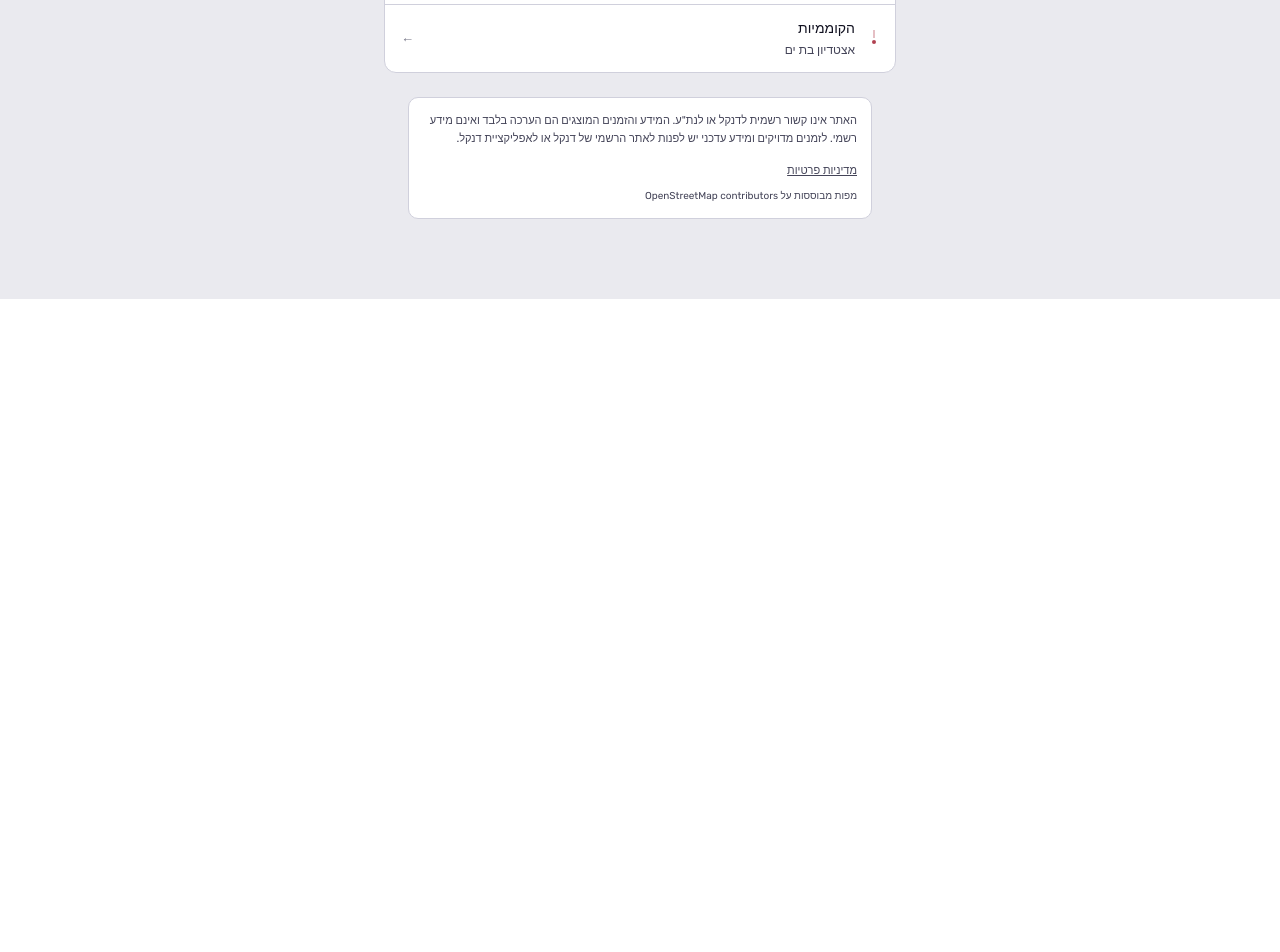
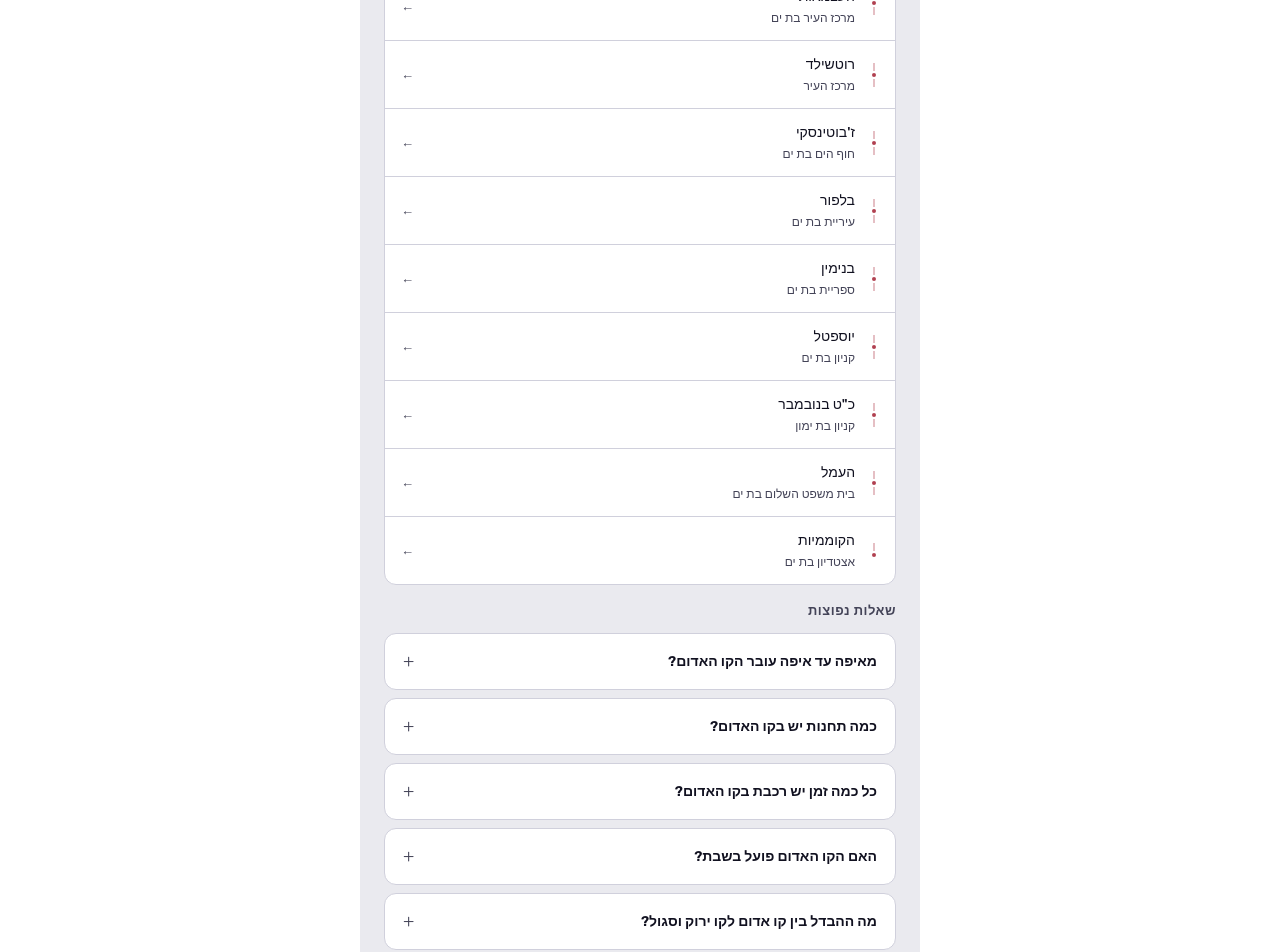
Before and after one commit to pawpaw555/derechkala, a Next.js app: page /line-red in a window 1280 px wide. Shown: the part 2500-3452 px from the top of the page. Before the commit the page ends 2799 px from the top, so only its background shows below. Built offline with nearby package versions, Linux system fonts and the light colour scheme.

Commit message:
line-red page redesign: metadata, city grouping, stats, map link, FAQ, breadcrumbs

```diff
--- a/app/hours/page.tsx
+++ b/app/hours/page.tsx
@@ -128,7 +128,8 @@ export default function HoursPage() {
                 <div style={{ fontSize: 11, color: t.muted }}>{row.sub}</div>
               </div>
               <span style={{ fontSize: 13, color: row.key === "shabat" ? t.muted : t.text, fontWeight: 500 }}>
-                {row.first === "—" ? "לא פועל" : `${row.first} — ${row.last}`}
+
+
               </span>
             </div>
           ))}
--- /dev/null
+++ b/app/line-red/RedLineContent.tsx
@@ -0,0 +1,148 @@
+"use client";
+import { useTheme } from "../lib/useTheme";
+import { STATIONS } from "../lib/data";
+
+const cities = ["פתח תקווה", "בני ברק", "רמת גן", "תל אביב", "בת ים"];
+
+export default function RedLineContent() {
+  const { t } = useTheme();
+  const redStations = STATIONS.filter(s => s.lineId === "red");
+
+  return (
+    <section style={{ maxWidth: 560, margin: "0 auto", padding: "36px 24px 48px", background: t.bg, minHeight: "80vh" }}>
+
+      {/* Breadcrumbs */}
+      <nav style={{ fontSize: 12, color: t.muted, marginBottom: 20, display: "flex", alignItems: "center", gap: 6 }}>
+        <a href="/" style={{ color: t.muted, textDecoration: "none" }}>ראשי</a>
+        <span>›</span>
+        <span style={{ color: t.text, fontWeight: 500 }}>קו אדום</span>
+      </nav>
+
+      {/* H1 + status */}
+      <div style={{ display: "flex", alignItems: "center", gap: 12, marginBottom: 8 }}>
+        <div style={{ width: 14, height: 14, borderRadius: "50%", background: "#b04050", flexShrink: 0 }} />
+        <h1 style={{ fontSize: 28, fontWeight: 700, color: t.text }}>קו אדום — הרכבת הקלה</h1>
+      </div>
+      <div style={{ display: "flex", alignItems: "center", gap: 10, marginBottom: 20, marginRight: 26 }}>
+        <div style={{
+          background: "#f0faf5", border: "1px solid #3a906044",
+          borderRadius: 20, padding: "3px 12px",
+          fontSize: 12, fontWeight: 600, color: "#3a9060",
+        }}>
+          פעיל
+        </div>
+        <span style={{ fontSize: 13, color: t.muted }}>34 תחנות · 24 ק"מ · פתח תקווה עד בת ים</span>
+      </div>
+
+      {/* Route overview */}
+      <div style={{ background: t.card, border: `1px solid ${t.border}`, borderRadius: 12, padding: 18, marginBottom: 20 }}>
+        <div style={{ fontSize: 13, color: t.muted, marginBottom: 12, fontWeight: 600, letterSpacing: "0.04em" }}>סקירת המסלול</div>
+        <p style={{ fontSize: 14, color: t.text, lineHeight: 1.8, marginBottom: 12 }}>
+          הקו האדום הוא הקו הפעיל היחיד של הרכבת הקלה בגוש דן. הוא עובר מתחנה מרכזית פתח תקווה דרך קריית אריה, בני ברק, רמת גן, מרכז תל אביב ויפו, ומסתיים בהקוממיות בבת ים.
+        </p>
+        <div style={{ display: "flex", gap: 10 }}>
+          <a href="/map" style={{
+            fontSize: 13, fontWeight: 600, color: "#b04050",
+            border: "1px solid #b0405044", borderRadius: 8,
+            padding: "8px 14px", textDecoration: "none",
+          }}>
+            ראה במפה
+          </a>
+          <a href="/hours" style={{
+            fontSize: 13, fontWeight: 600, color: t.muted,
+            border: `1px solid ${t.border}`, borderRadius: 8,
+            padding: "8px 14px", textDecoration: "none",
+          }}>
+            שעות פעילות
+          </a>
+        </div>
+      </div>
+
+      {/* Quick stats */}
+      <div style={{ display: "flex", gap: 10, marginBottom: 20 }}>
+        {[
+          { label: "תחנות", value: "34" },
+          { label: "אורך", value: "24 ק\"מ" },
+          { label: "שעות עומס", value: "3.5′" },
+          { label: "שעות רגילות", value: "6′" },
+        ].map(({ label, value }) => (
+          <div key={label} style={{
+            flex: 1, background: t.card, border: `1px solid ${t.border}`,
+            borderRadius: 10, padding: "12px 8px", textAlign: "center",
+          }}>
+            <div style={{ fontSize: 18, fontWeight: 700, color: t.text }}>{value}</div>
+            <div style={{ fontSize: 10, color: t.muted, marginTop: 3 }}>{label}</div>
+          </div>
+        ))}
+      </div>
+
+      {/* Station list by city */}
+      <div style={{ fontSize: 13, color: t.muted, marginBottom: 12, fontWeight: 600, letterSpacing: "0.04em" }}>כל תחנות הקו האדום</div>
+      {cities.map(city => {
+        const cityStations = redStations.filter(s => s.city === city);
+        if (cityStations.length === 0) return null;
+        return (
+          <div key={city} style={{ marginBottom: 16 }}>
+            <div style={{ fontSize: 12, color: t.muted, fontWeight: 600, marginBottom: 8, paddingRight: 4 }}>{city}</div>
+            <div style={{ background: t.card, border: `1px solid ${t.border}`, borderRadius: 12, overflow: "hidden" }}>
+              {cityStations.map((s, i, arr) => (
+                <a key={s.name} href={`/station/${encodeURIComponent(s.name)}`} style={{
+                  display: "flex", alignItems: "center",
+                  padding: "13px 16px",
+                  borderBottom: i < arr.length - 1 ? `1px solid ${t.border}` : "none",
+                  gap: 14, textDecoration: "none",
+                }}>
+                  <div style={{ display: "flex", flexDirection: "column", alignItems: "center", minWidth: 10 }}>
+                    {i > 0 && <div style={{ width: 2, height: 8, background: "#b0405055" }} />}
+                    <div style={{ width: 8, height: 8, borderRadius: "50%", background: "#b04050", border: `2px solid ${t.card}` }} />
+                    {i < arr.length - 1 && <div style={{ width: 2, height: 8, background: "#b0405055" }} />}
+                  </div>
+                  <div style={{ flex: 1 }}>
+                    <div style={{ fontSize: 14, fontWeight: 500, color: t.text }}>{s.name}</div>
+                    <div style={{ fontSize: 12, color: t.muted, marginTop: 2 }}>{s.nearbyPlaces[0] || s.city}</div>
+                  </div>
+                  <span style={{ color: t.muted, fontSize: 13 }}>←</span>
+                </a>
+              ))}
+            </div>
+          </div>
+        );
+      })}
+
+      {/* FAQ */}
+      <div style={{ fontSize: 13, color: t.muted, marginBottom: 12, fontWeight: 600, letterSpacing: "0.04em", marginTop: 8 }}>שאלות נפוצות</div>
+      <div style={{ display: "flex", flexDirection: "column", gap: 8, marginBottom: 20 }}>
+        {[
+          { q: "מאיפה עד איפה עובר הקו האדום?", a: "הקו האדום עובר מתחנה מרכזית פתח תקווה עד הקוממיות בבת ים. הקו עובר דרך קריית אריה, בני ברק, רמת גן, מרכז תל אביב ויפו." },
+          { q: "כמה תחנות יש בקו האדום?", a: "34 תחנות לאורך כ-24 ק\"מ. מתוכן 10 תחנות תת-קרקעיות ו-24 תחנות עיליות." },
+          { q: "כל כמה זמן יש רכבת בקו האדום?", a: "בשעות העומס (07:00-09:00 ו-16:00-19:00) רכבת כל 3.5 דקות. בשעות הרגילות רכבת כל 6 דקות." },
+          { q: "האם הקו האדום פועל בשבת?", a: "לא. הקו האדום אינו פועל בשבת. השירות מסתיים בערב שבת בשעה 17:10 ומתחדש במוצאי שבת ב-21:00." },
+          { q: "מה ההבדל בין קו אדום לקו ירוק וסגול?", a: "הקו האדום הוא הקו הפעיל היחיד כרגע. הקו הסגול צפוי לפתיחה ביולי 2028 והקו הירוק בדצמבר 2028." },
+        ].map(({ q, a }, i) => (
+          <details key={i} style={{
+            background: t.card, border: `1px solid ${t.border}`,
+            borderRadius: 12, padding: "14px 18px", cursor: "pointer",
+          }}>
+            <summary style={{
+              fontSize: 14, fontWeight: 600, color: t.text,
+              listStyle: "none", display: "flex",
+              justifyContent: "space-between", alignItems: "center",
+            }}>
+              {q}
+              <span style={{ color: t.muted, fontSize: 18, fontWeight: 300 }}>+</span>
+            </summary>
+            <p style={{ fontSize: 13, color: t.muted, lineHeight: 1.8, marginTop: 8 }}>{a}</p>
+          </details>
+        ))}
+      </div>
+
+      {/* Disclaimer */}
+      <div style={{ padding: 12, background: t.card, border: `1px solid ${t.border}`, borderRadius: 10 }}>
+        <p style={{ fontSize: 11, color: t.muted, lineHeight: 1.7 }}>
+          האתר אינו קשור רשמית לדנקל או לנת"ע. מידע כללי לא רשמי שעשוי להשתנות.
+        </p>
+      </div>
+
+    </section>
+  );
+}
--- a/app/line-red/page.tsx
+++ b/app/line-red/page.tsx
@@ -1,62 +1,34 @@
-"use client";
-import { useTheme } from "../lib/useTheme";
-import { STATIONS } from "../lib/data";
+import { Metadata } from "next";
+import { SITE_NAME, SITE_URL } from "../lib/constants";
 import { SiteHeader, SiteFooter } from "../lib/SiteComponents";
+import RedLineContent from "./RedLineContent";
 
-export default function RedLine() {
-  const { t } = useTheme();
-  const redStations = STATIONS.filter(s => s.lineId === "red");
+export const metadata: Metadata = {
+  title: "קו אדום רכבת קלה | כל התחנות והמסלול | דרך קלה",
+  description: "כל 34 תחנות הקו האדום של הרכבת הקלה בגוש דן — מתחנה מרכזית פתח תקווה עד הקוממיות בת ים. מפה, שעות פעילות וקישורים לכל תחנה.",
+  alternates: {
+    canonical: `${SITE_URL}/line-red`,
+  },
+  openGraph: {
+    title: "קו אדום רכבת קלה | כל התחנות והמסלול",
+    description: "כל 34 תחנות הקו האדום של הרכבת הקלה בגוש דן — מפתח תקווה עד בת ים.",
+    url: `${SITE_URL}/line-red`,
+    siteName: SITE_NAME,
+    locale: "he_IL",
+    type: "website",
+  },
+};
 
+export default function RedLinePage() {
   return (
     <main style={{
       minHeight: "100vh",
-      background: t.bg,
       fontFamily: "'Rubik', sans-serif",
       direction: "rtl",
-      transition: "background 0.2s",
     }}>
-      <style>{`
-        @import url('https://fonts.googleapis.com/css2?family=Rubik:wght@300;400;500;600;700;800&display=swap');
-        * { box-sizing: border-box; margin: 0; padding: 0; }
-        a { text-decoration: none; }
-      `}</style>
-
       <SiteHeader backHref="/" />
-
-      <section style={{ maxWidth: 560, margin: "0 auto", padding: "40px 24px 32px" }}>
-        <div style={{ display: "flex", alignItems: "center", gap: 12, marginBottom: 8 }}>
-          <div style={{ width: 14, height: 14, borderRadius: "50%", background: "#b04050", flexShrink: 0 }} />
-          <h1 style={{ fontSize: 30, fontWeight: 700, color: t.text }}>קו אדום</h1>
-        </div>
-        <p style={{ fontSize: 14, color: t.muted, marginBottom: 28, marginRight: 26 }}>
-          תחנה מרכזית פתח תקווה — הקוממיות בת ים · {redStations.length} תחנות · כל 3.5 דקות בשעות עומס
-        </p>
-
-        <h2 style={{ fontSize: 13, color: t.muted, marginBottom: 10, fontWeight: 500, letterSpacing: "0.04em" }}>תחנות הקו</h2>
-        <div style={{ background: t.card, border: `1px solid ${t.border}`, borderRadius: 12, overflow: "hidden" }}>
-          {redStations.map((s, i, arr) => (
-            <a key={s.name} href={`/station/${encodeURIComponent(s.name)}`} style={{
-              display: "flex", alignItems: "center",
-              padding: "13px 16px",
-              borderBottom: i < arr.length - 1 ? `1px solid ${t.border}` : "none",
-              gap: 14,
-            }}>
-              <div style={{ display: "flex", flexDirection: "column", alignItems: "center", minWidth: 10 }}>
-                {i > 0 && <div style={{ width: 2, height: 8, background: "#b0405055" }} />}
-                <div style={{ width: 8, height: 8, borderRadius: "50%", background: "#b04050", border: `2px solid ${t.card}` }} />
-                {i < arr.length - 1 && <div style={{ width: 2, height: 8, background: "#b0405055" }} />}
-              </div>
-              <div style={{ flex: 1 }}>
-                <div style={{ fontSize: 14, fontWeight: 500, color: t.text }}>{s.name}</div>
-                <div style={{ fontSize: 12, color: t.muted, marginTop: 2 }}>{s.nearbyPlaces[0] || s.city}</div>
-              </div>
-              <span style={{ color: t.subtle, fontSize: 13 }}>←</span>
-            </a>
-          ))}
-        </div>
-
-        <SiteFooter />
-      </section>
+      <RedLineContent />
+      <SiteFooter />
     </main>
   );
 }
```
